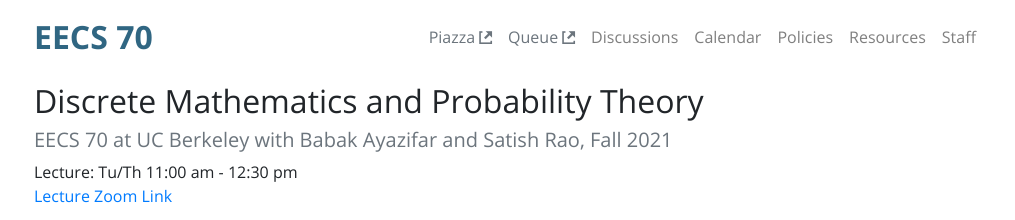
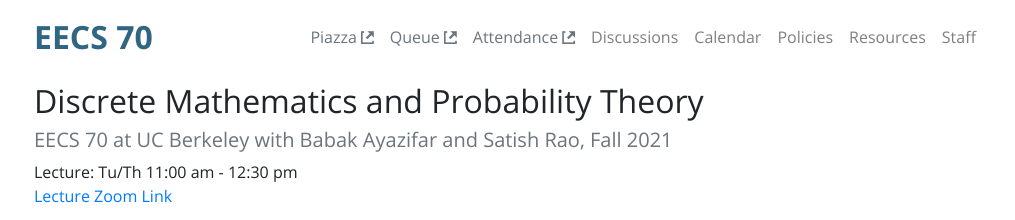
Before and after one commit to tsgoten/cs70-website, a Jekyll site: the page built from index.html, in a window 1280 px wide and 900 px high. Shown: the top 220 px of the window, without its empty margins (131-1146 px from the left). Built offline with Jekyll 4.4.1, drawn with Linux system fonts in a browser that asks for light colours.

Commit message:
created attendance form link

```diff
--- a/_data/links.yml
+++ b/_data/links.yml
@@ -4,6 +4,10 @@
 
 - title: Queue
   link: https://oh.eecs70.org
+  external: true
+
+- title: Attendance
+  link: https://forms.gle/HPsqppBRJzKYvaks9
   external: true
 
 - title: Discussions
```
Also changed, not shown: 14 other files.
